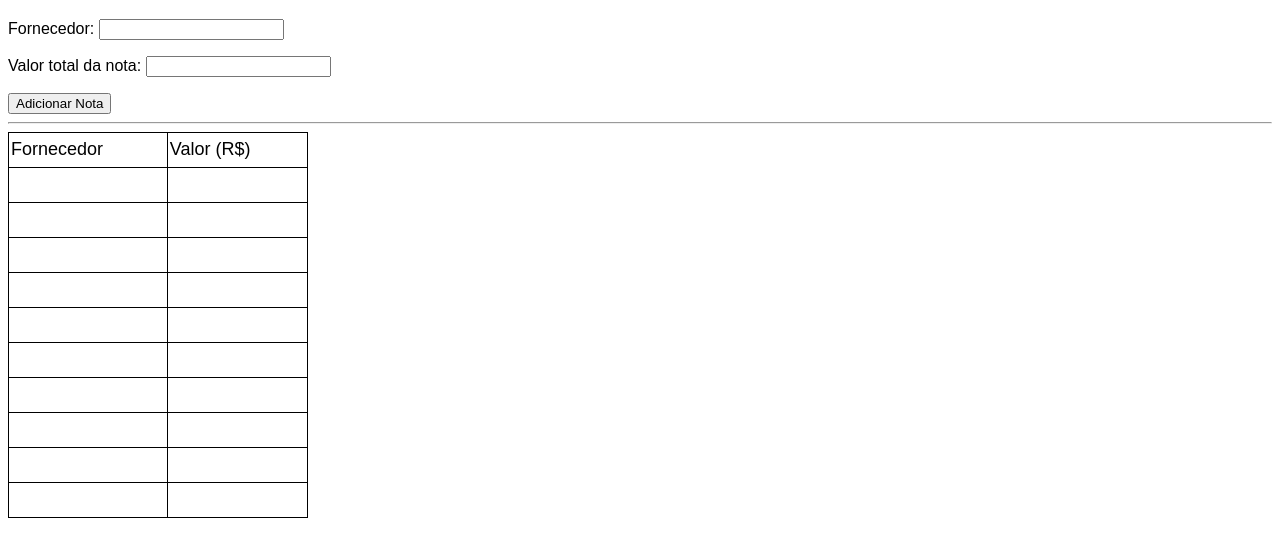
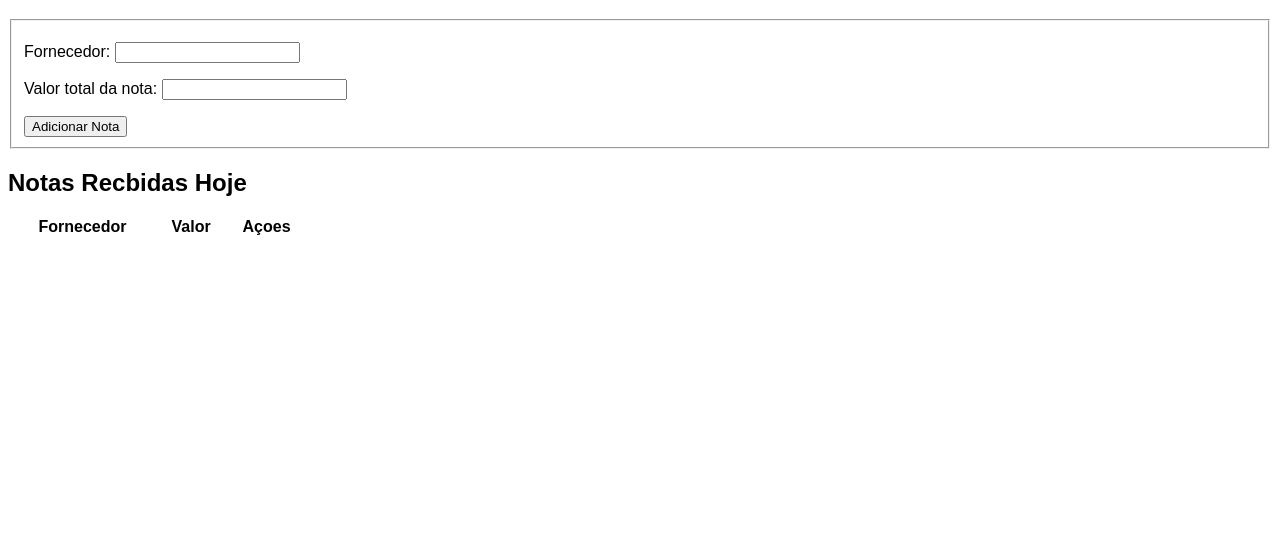
Before and after one commit to devAdriansilva/controle_entradas_nf, a plain HTML site: page index.html in a window 1280 px wide. Shown: the part 61-618 px from the top of the page. Drawn offline with Linux system fonts and the light colour scheme.

Commit message:
ajuste no código

```diff
--- a/index.html
+++ b/index.html
@@ -26,69 +26,27 @@
     </header>
 
     <main>
-        <form action=""></form>
-        <p> <label for="fornecedor">Fornecedor:</label> <input type="text" id="fornecedor"></p>
-         <p><label for="valor">Valor total da nota:</label> <input type="number" name="valor" id="valor"></p>
-        <button type="submit"> Adicionar Nota</button>
-        <hr>
+        <fieldset>
+            <form action="">
+            <p> <label for="fornecedor">Fornecedor:</label> <input type="text" id="fornecedor" required></p>
+
+             <p><label for="valor">Valor total da nota:</label> <input type="number" name="valor" id="valor" required></p>
+            <button type="submit"> Adicionar Nota</button>
+            </form>
+        </fieldset>
+
+        <h2>Notas Recbidas Hoje</h2>
         <table>
-            <tr>
-                <td>Fornecedor</td>
-                <td>Valor (R$)</td>
-            </tr>
-            <tr>
-                <td>
+            <thead>
+                <tr>
+                    <th>Fornecedor</th>
+                    <th>Valor</th>
+                    <th>Açoes</th>
+                </tr>
+            </thead>
+            <tbody id="lista-notas"></tbody>
+        </table>
 
-                </td>
-            <td></td></tr>
-            <tr>
-                <td>
-
-                </td>
-            <td></td></tr>
-            <tr>
-                <td>
-
-                </td>
-            <td></td></tr>
-            <tr>
-                <td>
-
-                </td>
-            <td></td></tr>
-            <tr>
-                <td>
-
-                </td>
-            <td></td></tr>
-            <tr>
-                <td>
-
-                </td>
-            <td></td></tr>
-            <tr>
-                <td>
-
-                </td>
-            <td></td></tr>
-            <tr>
-                <td>
-
-                </td>
-            <td></td></tr>
-            <tr>
-                <td>
-
-                </td>
-            <td></td></tr>
-            <tr>
-                <td>
-
-                </td>
-            <td></td></tr>
-
-
-        </table>
     </main>
 
 </body>
```
